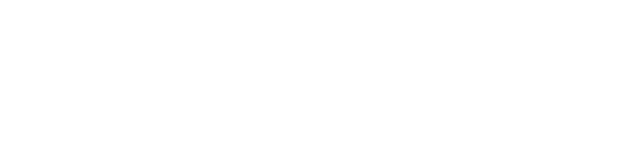
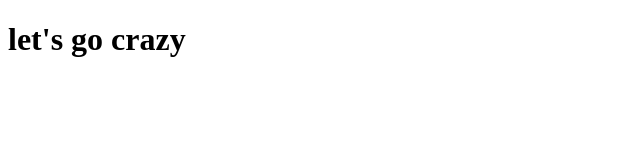
Before and after one commit to jmahal55/crap-portfolio, a plain HTML site: page index.html in a window 1280 px wide. Shown: the whole page, without its empty margins (0-640 px from the left). Drawn offline with Linux system fonts and the light colour scheme.

Commit message:
added to index.html with new branch

```diff
--- a/index.html
+++ b/index.html
@@ -5,6 +5,6 @@
         <title>crap portfolio</title>
     </head>
     <body>
-
+        <h1>let's go crazy</h1>
     </body>
 </html>
```
